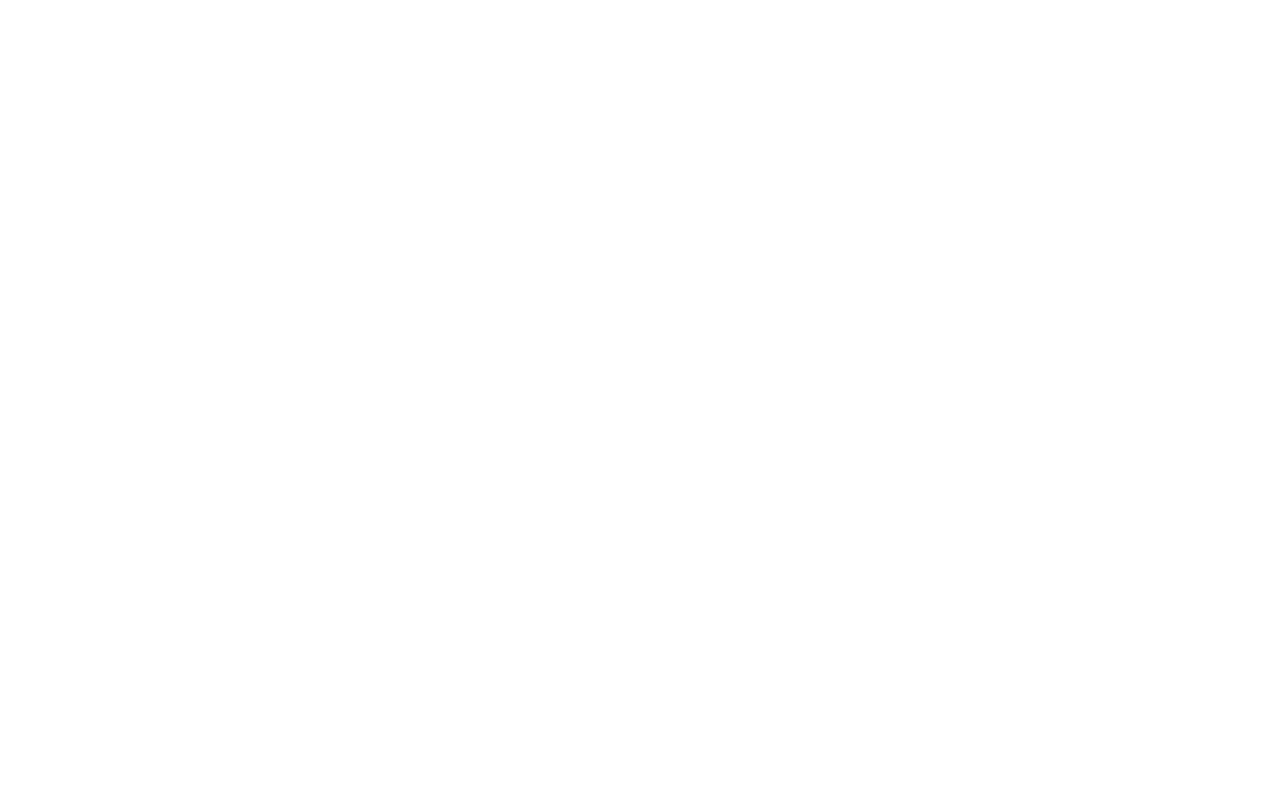
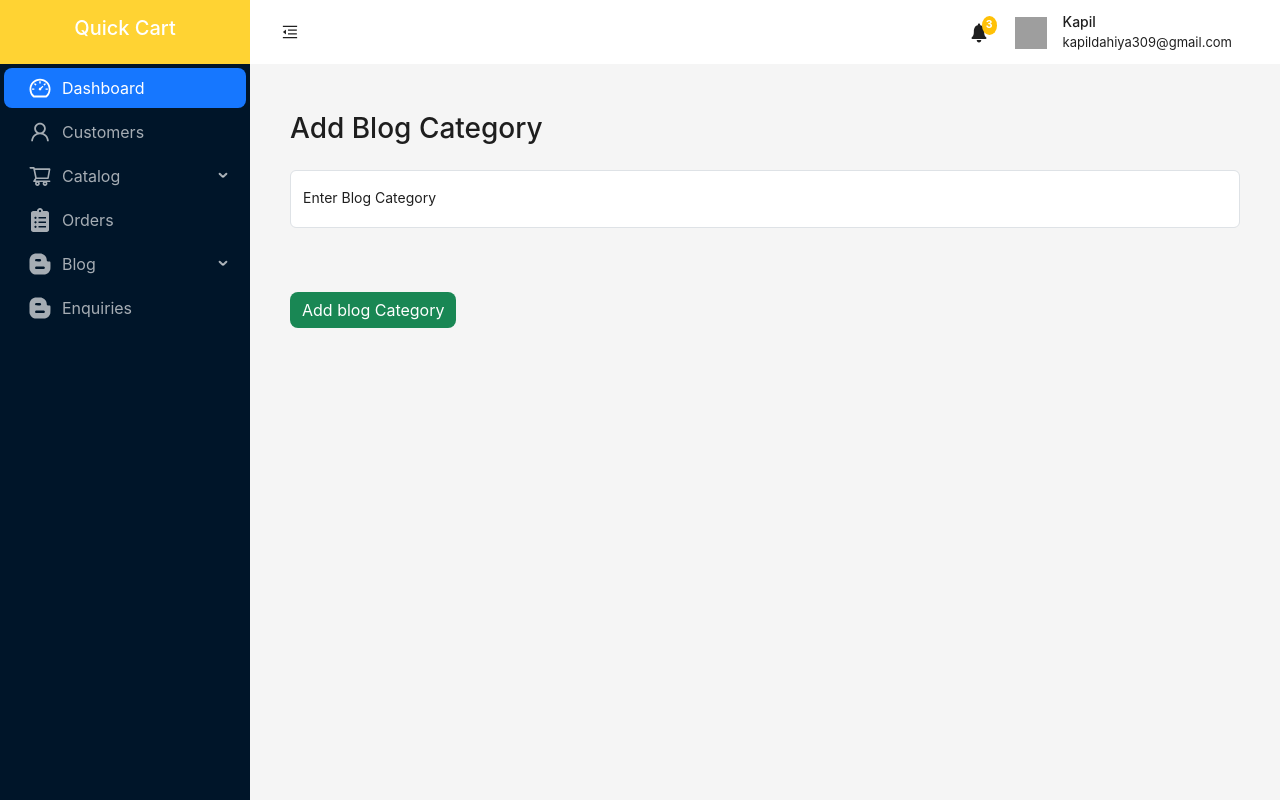
Before and after one commit to dahiyakapil/Ecommerce-Admin-App, a React (Create React App) app in the folder admin-app/: page /admin/blog-category in a window 1280 px wide. Before the commit this address had no page. Built offline with nearby package versions, Linux system fonts and the light colour scheme; grey boxes are pictures that could not be loaded.

Commit message:
Done with Add Blog Category UI

```diff
--- a/admin-app/src/App.js
+++ b/admin-app/src/App.js
@@ -15,6 +15,7 @@
 import Brandlist from "./pages/Brandlist";
 import Productlist from "./pages/Productlist";
 import Addblog from "./pages/Addblog";
+import Addblogcat from "./pages/Addblogcat";
 
 function App() {
   return (
@@ -28,6 +29,7 @@
           <Route path="enquiries" element={<Enquiries />} />
           <Route path="blog-list" element={<BlogList />} />
           <Route path="blog" element={<Addblog />} />
+          <Route path="blog-category" element={<Addblogcat />} />
           <Route path="blog-category-list" element={<Blogcatlist />} />
           <Route path="orders" element={<Orders />} />
           <Route path="customers" element={<Customers />} />
--- /dev/null
+++ b/admin-app/src/pages/Addblogcat.js
@@ -0,0 +1,20 @@
+import React from "react";
+import CustomInput from "../components/CustomInput";
+
+const Addblogcat = () => {
+  return (
+    <div>
+      <h3 className="mb-4">Add Blog Category</h3>
+      <div>
+        <form action="">
+          <CustomInput type="text" label="Enter Blog Category" />
+          <button className="btn btn-success border-0 rounded-3 my-5">
+              Add blog Category
+            </button>
+        </form>
+      </div>
+    </div>
+  );
+};
+
+export default Addblogcat;
```
